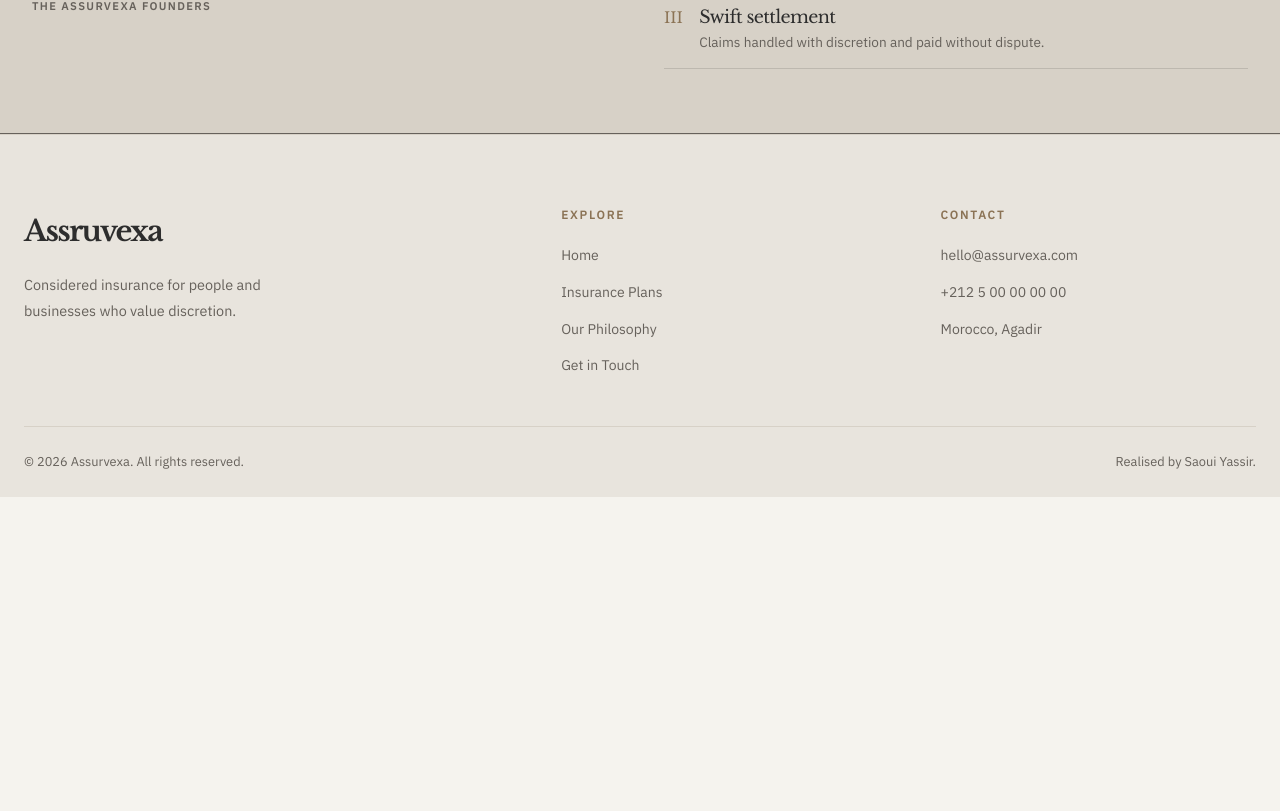
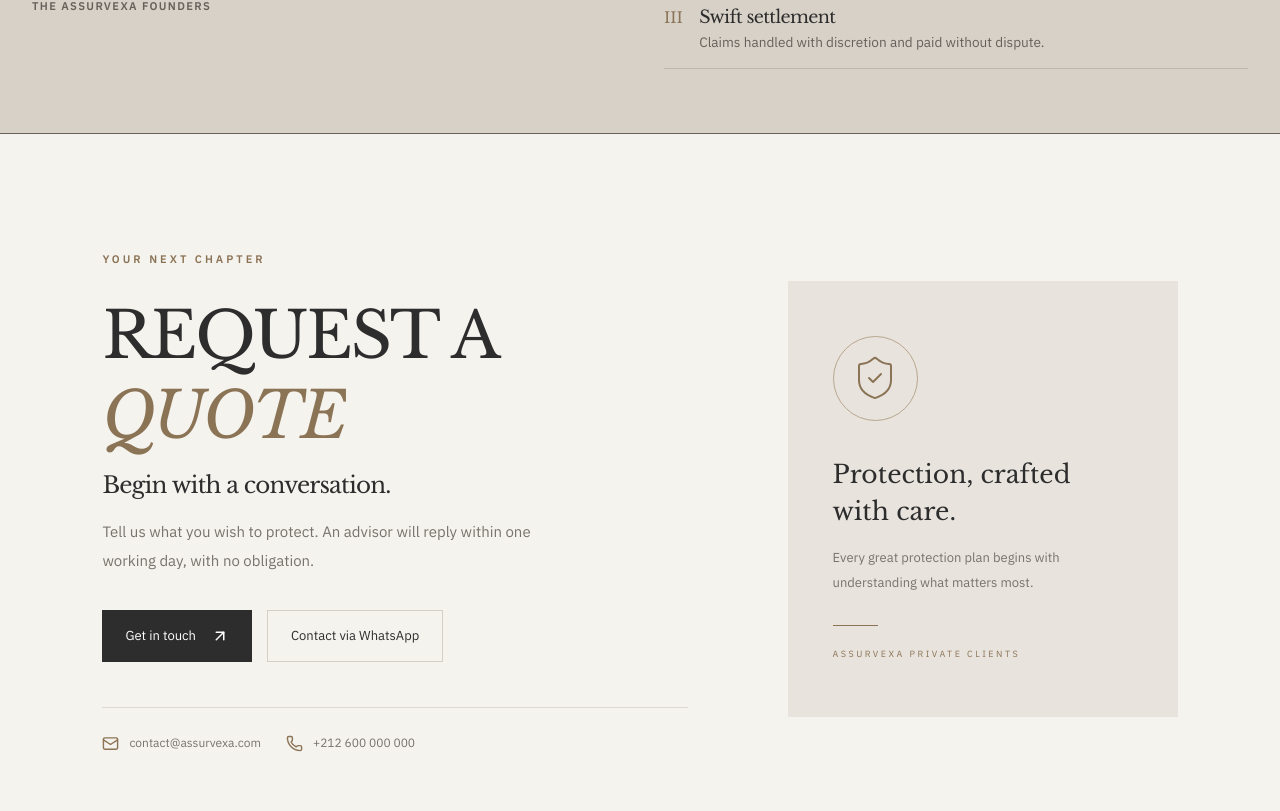
Before and after one commit to SaouiYassir/Assurvexa, a React (Vite) app in the folder Assurvexa-Frontend/: page / in a window 1280 px wide. Shown: the part 2589-3400 px from the top of the page. Before the commit the page ends 3086 px from the top, so only its background shows below. Built offline with nearby package versions, Linux system fonts and the light colour scheme.

Commit message:
Adding Quote section

```diff
--- a/Assurvexa-Frontend/src/pages/home/home.jsx
+++ b/Assurvexa-Frontend/src/pages/home/home.jsx
@@ -3,6 +3,7 @@ import Stats from "./sections/Stats";
 import Cover from "./sections/cover";
 import Process from "./sections/Process";
 import Philosophy from "./sections/Philosophy";
+import Quote from "./sections/Quote";
 
 function Home() {
     return (
@@ -12,6 +13,7 @@ function Home() {
             <Cover />
             <Process />
             <Philosophy />
+            <Quote />
         </main>
     )
 }
--- /dev/null
+++ b/Assurvexa-Frontend/src/pages/home/sections/quote.css
@@ -0,0 +1,197 @@
+
+.quote-section {
+    padding: 110px 8%;
+    background: #f5f3ee;
+    color: #2d2d2d;
+}
+
+.quote-container {
+    max-width: 1250px;
+    margin: 0 auto;
+    display: grid;
+    grid-template-columns: 1.2fr 0.8fr;
+    gap: 100px;
+    align-items: center;
+}
+
+.quote-eyebrow {
+    font-size: 11px;
+    letter-spacing: 3px;
+    color: #8b7355;
+    font-weight: 600;
+}
+
+.quote-content h1 {
+    font-size: clamp(38px, 5vw, 65px);
+    font-weight: 400;
+    letter-spacing: -2px;
+    margin: 25px 0 15px;
+}
+
+.quote-content h1 span {
+    font-family: 'Libre Baskerville', serif;
+    font-style: italic;
+    color: #8b7355;
+}
+
+.quote-content h3 {
+    font-family: 'Libre Baskerville', serif;
+    font-size: 23px;
+    font-weight: 400;
+    margin-bottom: 18px;
+}
+
+.quote-content > p {
+    max-width: 480px;
+    color: #77736c;
+    font-size: 15px;
+    line-height: 1.9;
+}
+
+.quote-actions {
+    display: flex;
+    flex-wrap: wrap;
+    gap: 15px;
+    margin-top: 35px;
+}
+
+.quote-primary-btn,
+.quote-secondary-btn {
+    min-height: 52px;
+    padding: 0 23px;
+    display: inline-flex;
+    align-items: center;
+    justify-content: center;
+    gap: 15px;
+    text-decoration: none;
+    font-size: 13px;
+    transition: 0.3s ease;
+}
+
+.quote-primary-btn {
+    background: #2d2d2d;
+    color: #fff;
+}
+
+.quote-primary-btn:hover {
+    background: #8b7355;
+}
+
+.quote-secondary-btn {
+    border: 1px solid #d5d0c6;
+    color: #2d2d2d;
+}
+
+.quote-secondary-btn:hover {
+    border-color: #8b7355;
+    color: #8b7355;
+}
+
+.quote-contact {
+    display: flex;
+    flex-wrap: wrap;
+    gap: 25px;
+    margin-top: 45px;
+    padding-top: 25px;
+    border-top: 1px solid #dedad2;
+}
+
+.quote-contact div {
+    display: flex;
+    align-items: center;
+    gap: 10px;
+    color: #77736c;
+    font-size: 12px;
+}
+
+.quote-contact svg {
+    color: #8b7355;
+}
+
+.quote-decoration {
+    min-height: 380px;
+    padding: 55px 45px;
+    background: #e8e4dd;
+    display: flex;
+    flex-direction: column;
+    justify-content: center;
+    align-items: flex-start;
+}
+
+.quote-icon {
+    width: 85px;
+    height: 85px;
+    border: 1px solid #b8a68e;
+    border-radius: 50%;
+    display: flex;
+    justify-content: center;
+    align-items: center;
+    color: #8b7355;
+    margin-bottom: 35px;
+}
+
+.quote-decoration-title {
+    font-family: 'Libre Baskerville', serif;
+    font-size: 25px;
+    line-height: 1.5;
+    max-width: 280px;
+}
+
+.quote-decoration p {
+    color: #77736c;
+    font-size: 13px;
+    line-height: 1.9;
+    margin-top: 15px;
+}
+
+.quote-decoration-line {
+    width: 45px;
+    height: 1px;
+    background: #8b7355;
+    margin: 30px 0 20px;
+}
+
+.quote-decoration-label {
+    font-size: 9px;
+    letter-spacing: 2.5px;
+    color: #8b7355;
+}
+
+@media (max-width: 850px) {
+    .quote-container {
+        grid-template-columns: 1fr;
+        gap: 55px;
+    }
+
+    .quote-section {
+        padding: 80px 6%;
+    }
+
+    .quote-decoration {
+        min-height: 300px;
+    }
+}
+
+@media (max-width: 480px) {
+    .quote-content h1 {
+        font-size: 38px;
+    }
+
+    .quote-actions {
+        flex-direction: column;
+    }
+
+    .quote-actions a {
+        width: 100%;
+        box-sizing: border-box;
+    }
+
+    .quote-decoration {
+        padding: 40px 30px;
+    }
+
+    .quote-contact {
+        flex-direction: column;
+        gap: 15px;
+    }
+}
--- /dev/null
+++ b/Assurvexa-Frontend/src/pages/home/sections/quote.jsx
@@ -0,0 +1,80 @@
+import './quote.css'
+import { ArrowUpRight, Mail, Phone, ShieldCheck } from 'lucide-react'
+
+function Quote() {
+    return (
+        <section id='quote' className="quote-section">
+            <div className="quote-container">
+
+                <div className="quote-content">
+                    <span className="quote-eyebrow">
+                        YOUR NEXT CHAPTER
+                    </span>
+
+                    <h1>
+                        REQUEST A <span>QUOTE</span>
+                    </h1>
+
+                    <h3>Begin with a conversation.</h3>
+
+                    <p>
+                        Tell us what you wish to protect.
+                        An advisor will reply within one working day,
+                        with no obligation.
+                    </p>
+
+                    <div className="quote-actions">
+                        <a href="mailto:contact@assurvexa.com"
+                           className="quote-primary-btn">
+                            Get in touch
+                            <ArrowUpRight size={18} />
+                        </a>
+
+                        <a href="https://wa.me/212600000000"
+                           target="_blank"
+                           rel="noreferrer"
+                           className="quote-secondary-btn">
+                            Contact via WhatsApp
+                        </a>
+                    </div>
+
+                    <div className="quote-contact">
+                        <div>
+                            <Mail size={17} />
+                            <span>contact@assurvexa.com</span>
+                        </div>
+
+                        <div>
+                            <Phone size={17} />
+                            <span>+212 600 000 000</span>
+                        </div>
+                    </div>
+                </div>
+
+                <div className="quote-decoration">
+                    <div className="quote-icon">
+                        <ShieldCheck size={48} strokeWidth={1} />
+                    </div>
+
+                    <span className="quote-decoration-title">
+                        Protection, crafted with care.
+                    </span>
+
+                    <p>
+                        Every great protection plan begins
+                        with understanding what matters most.
+                    </p>
+
+                    <div className="quote-decoration-line" />
+
+                    <span className="quote-decoration-label">
+                        ASSURVEXA PRIVATE CLIENTS
+                    </span>
+                </div>
+
+            </div>
+        </section>
+    )
+}
+
+export default Quote
```
